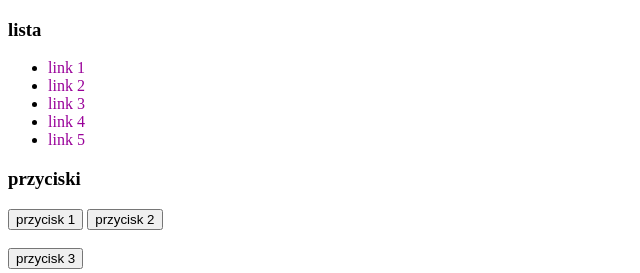
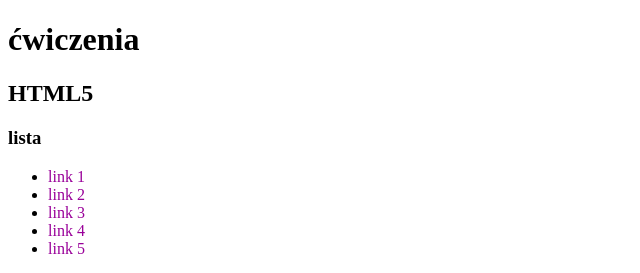
Before and after one commit to olacencora/git-zadanie13, a plain HTML site: page index.html in a window 1280 px wide. Shown: the top 273 px of the page, without its empty margins (0-640 px from the left). Drawn offline with Linux system fonts and the light colour scheme.

Commit message:
doday naglowek

```diff
--- a/index.html
+++ b/index.html
@@ -10,6 +10,8 @@
 </head>
 
 <body>
+  <h1>ćwiczenia</h1>
+  <h2>HTML5</h2>
   <h3>lista</h3>
   <ul> <!-- ul- lista nieuporzadkowana-->
     <li><a href="https://akademia108.pl/" target="_blank">link 1</a></li>
```
